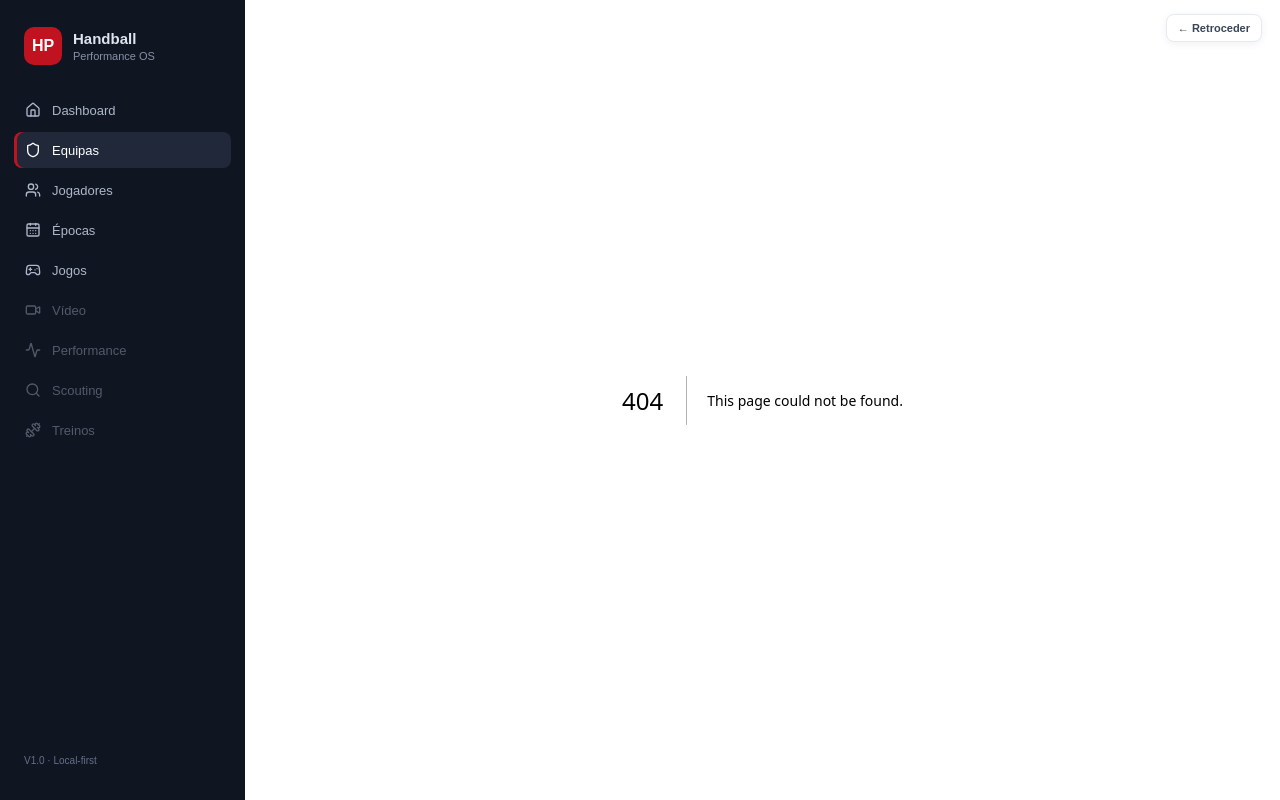
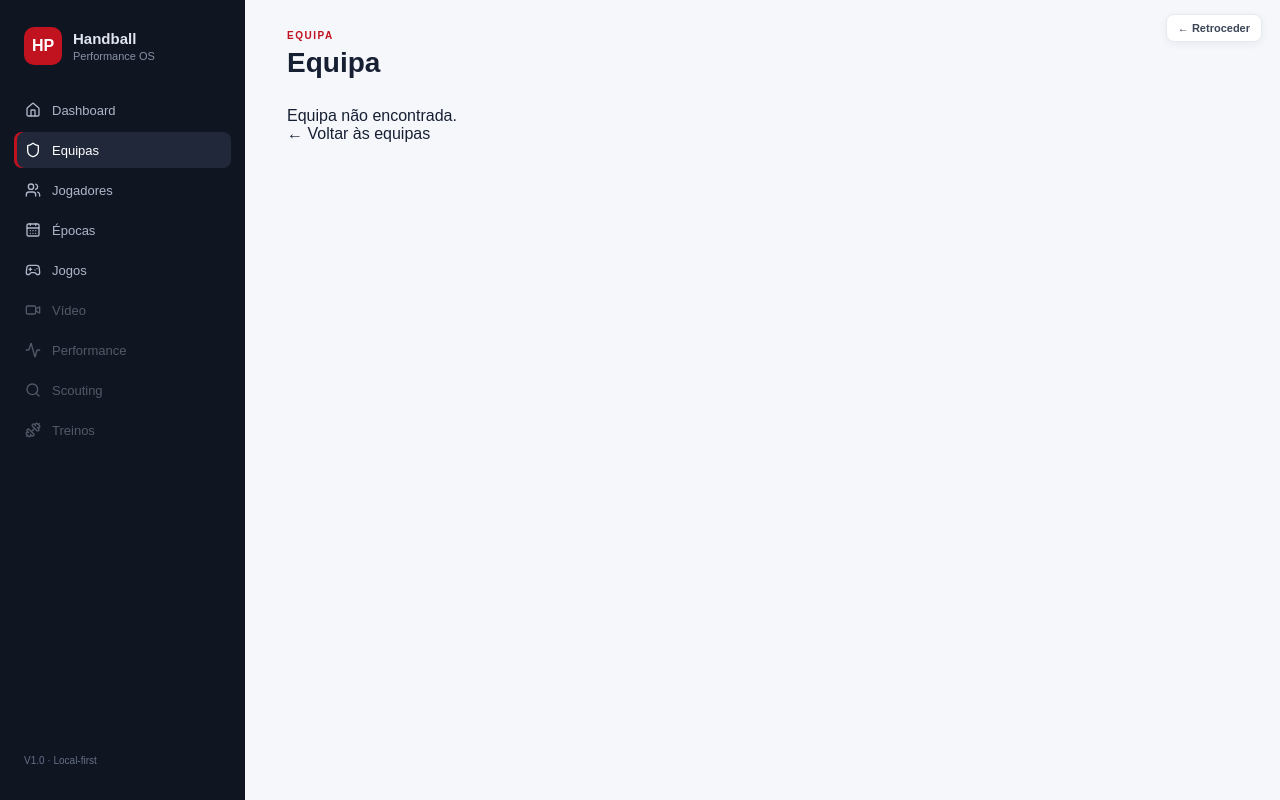
Before and after one commit to AndreBitZ/handball-performance-os, a Next.js app: page /teams/1 in a window 1280 px wide. Before the commit this address had no page. Built offline with nearby package versions, Linux system fonts and the light colour scheme.

Commit message:
feat: add safe team detail page

```diff
--- /dev/null
+++ b/app/teams/[teamId]/page.tsx
@@ -0,0 +1,39 @@
+'use client'
+
+import Link from 'next/link'
+import { useEffect, useState } from 'react'
+import { useParams } from 'next/navigation'
+import { db } from '../../../src/lib/storage/db'
+import type { Player, PlayerTeamSeason, Season, Team } from '../../../src/lib/storage/types'
+import '../../dashboard.css'
+
+export default function TeamDetailPage() {
+  const params = useParams<{ teamId: string }>()
+  const teamId = params.teamId
+  const [team, setTeam] = useState<Team | null>(null)
+  const [players, setPlayers] = useState<Player[]>([])
+  const [links, setLinks] = useState<PlayerTeamSeason[]>([])
+  const [seasons, setSeasons] = useState<Season[]>([])
+
+  useEffect(() => {
+    if (!db || !teamId) return
+    void Promise.all([
+      db.teams.get(teamId),
+      db.playerTeamSeasons.where('teamId').equals(teamId).toArray(),
+      db.players.toArray(),
+      db.seasons.toArray(),
+    ]).then(([found, teamLinks, allPlayers, allSeasons]) => {
+      setTeam(found ?? null)
+      setLinks(teamLinks)
+      setPlayers(allPlayers)
+      setSeasons(allSeasons)
+    })
+  }, [teamId])
+
+  if (!team) return <main className="content standalonePage"><header className="topbar"><div><p className="eyebrow">EQUIPA</p><h1>Equipa</h1></div></header><section className="section"><p>Equipa não encontrada.</p><Link href="/teams">← Voltar às equipas</Link></section></main>
+
+  const playerIds = new Set(links.map(link => link.playerId))
+  const squad = players.filter(player => playerIds.has(player.id)).sort((a, b) => a.displayName.localeCompare(b.displayName))
+
+  return <main className="content standalonePage"><header className="topbar"><div><p className="eyebrow">EQUIPA</p><h1>{team.name}</h1><p>{team.category} · {team.gender === 'F' ? 'Feminino' : team.gender === 'M' ? 'Masculino' : 'Misto'}</p></div></header><section className="section"><div className="localList">{squad.length === 0 && <div className="emptyState"><strong>Plantel vazio</strong><span>Associe jogadores a esta equipa através de uma época.</span></div>}{squad.map(player => { const playerLink = links.find(link => link.playerId === player.id); const season = playerLink ? seasons.find(s => s.id === playerLink.seasonId) : undefined; return <Link className="localRow" key={player.id} href={`/players/${player.id}`}><div><strong>{player.shirtNumber ? `#${player.shirtNumber} ` : ''}{player.displayName}</strong><span>{playerLink?.position ?? player.position ?? 'Sem posição'}{season ? ` · ${season.name}` : ''}</span></div></Link> })}</div></section><Link href="/teams">← Voltar às equipas</Link></main>
+}
```
